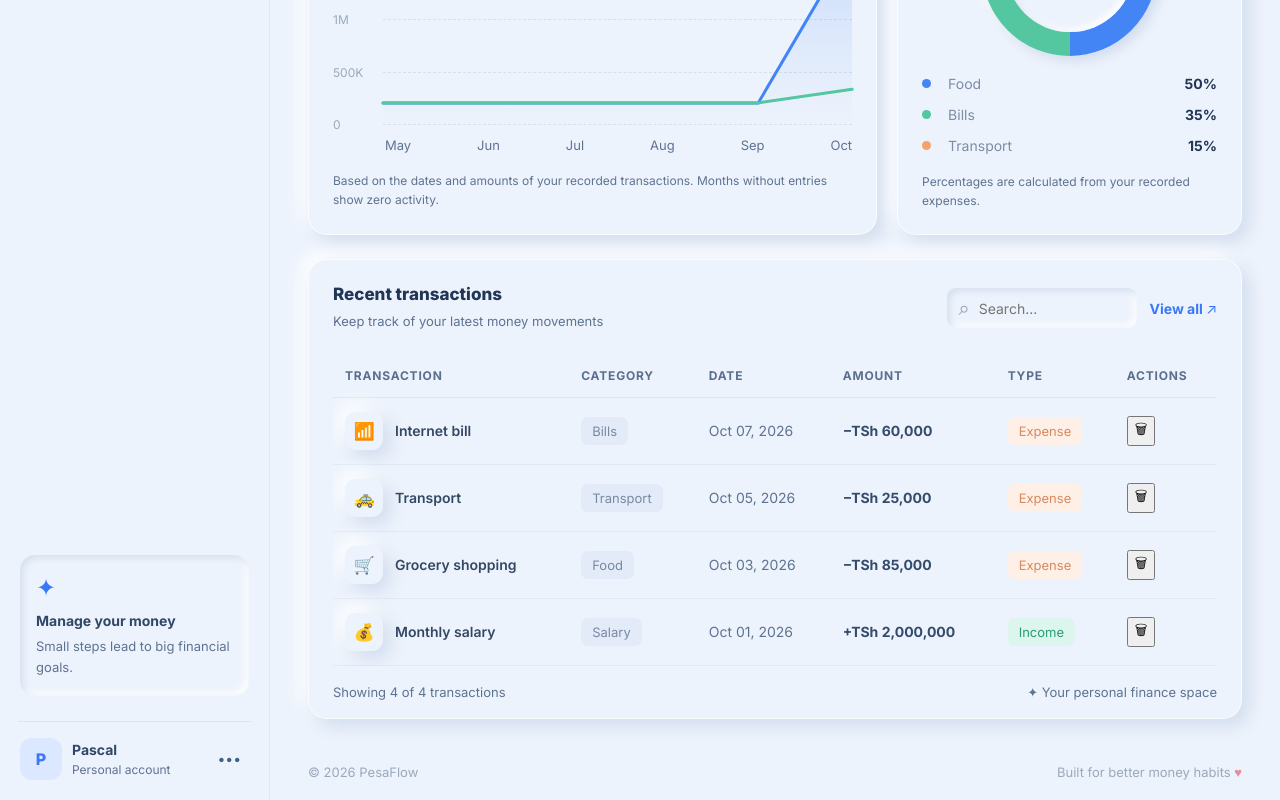
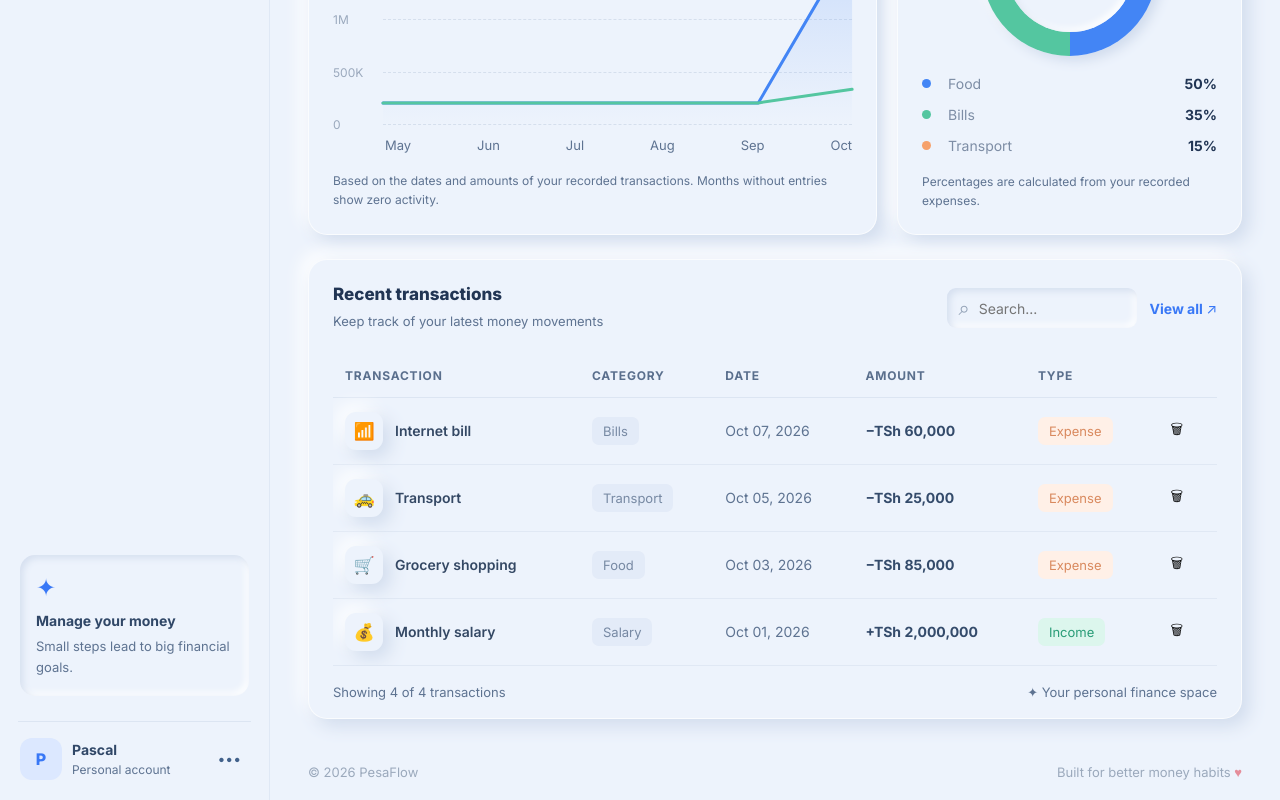
Before and after one commit to putcode677/Your-expense-tracker, a React (Vite) app: page / in a window 1280 px wide. Shown: the part 654-1454 px from the top of the page. Built offline with nearby package versions, Linux system fonts and the light colour scheme.

Commit message:
style: add toast, delete button and sr-only helper styles

```diff
--- a/src/PesaFlow-overrides.css
+++ b/src/PesaFlow-overrides.css
@@ -75,8 +75,47 @@ body, .app-shell {
   font: inherit;
   font-weight: 700;
 }
+.sr-only {
+  position: absolute;
+  width: 1px;
+  height: 1px;
+  overflow: hidden;
+  clip: rect(0, 0, 0, 0);
+  white-space: nowrap;
+}
+.delete-button {
+  border: 0;
+  border-radius: 8px;
+  padding: 6px 8px;
+  background: transparent;
+  cursor: pointer;
+}
+.delete-button:hover { background: #f8e8ec; }
+.toast {
+  display: flex;
+  align-items: center;
+  justify-content: space-between;
+  gap: 12px;
+  margin-bottom: 20px;
+  padding: 12px 16px;
+  border-radius: 12px;
+  background: #dcf6ed;
+  color: #1f7a5c;
+  font-size: 13px;
+  font-weight: 600;
+}
+.toast button {
+  border: 0;
+  background: transparent;
+  color: inherit;
+  font-size: 20px;
+  cursor: pointer;
+}
 .logout-settings-button { margin-top: 16px; }
 @media (max-width: 600px) {
   .profile-dropdown { right: 0; }
   .logout-actions { flex-wrap: wrap; }
 }
+@media (max-width: 800px) {
+  .profile-dropdown { left: 0; right: auto; }
+}
```
